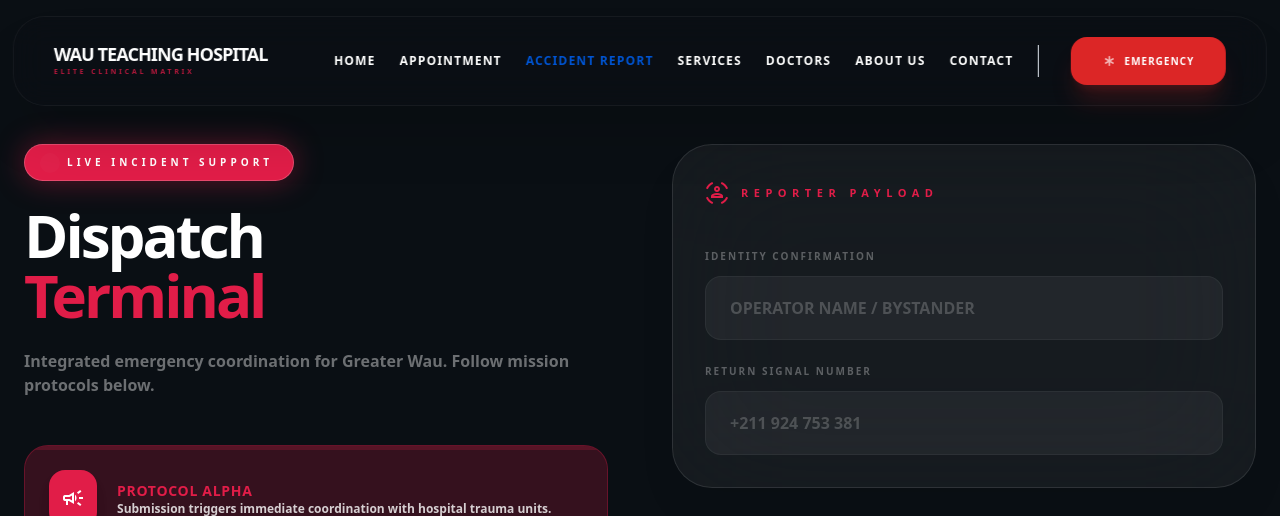
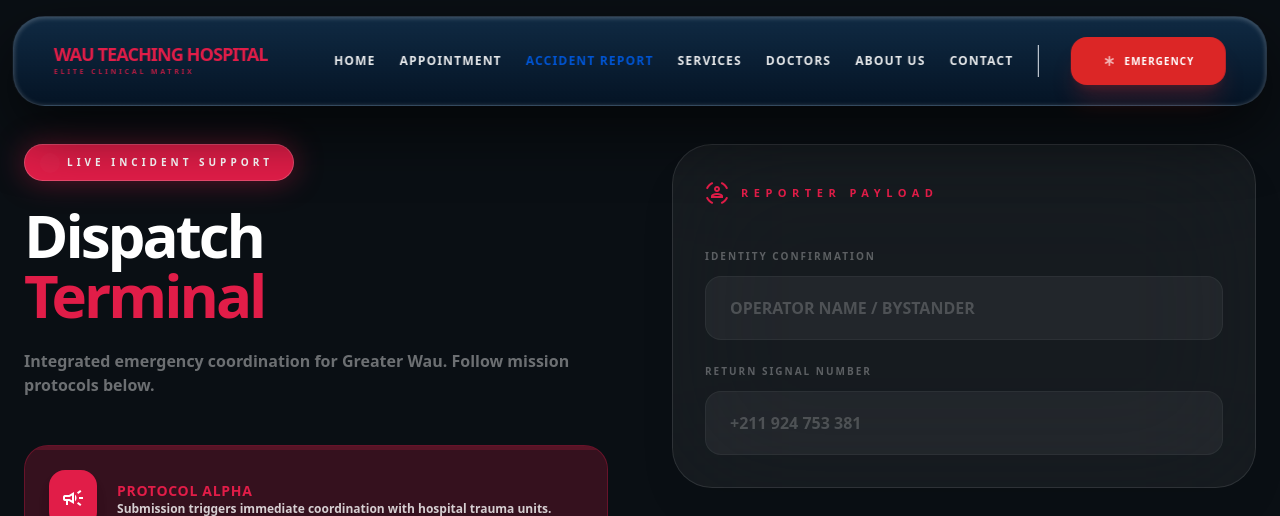
Before and after one commit to NarimanOusman/Wau_Teaching_Hospital, a Django app: page /accident_report/ in a window 1280 px wide. Shown: the top 516 px of the page. Run offline with Django 5.2, Linux system fonts and the light colour scheme; some libraries are stand-ins or nearby versions.

```diff
--- a/hospital/templates/accident_report.html
+++ b/hospital/templates/accident_report.html
@@ -4,7 +4,7 @@
 
 {% block body_class %}theme-dark bg-[#0A0F14] text-white{% endblock %}
 
-{% block logo_text_class %}text-white{% endblock %}
+{% block logo_text_class %}text-emergency{% endblock %}
 {% block logo_sub_class %}text-emergency{% endblock %}
 
 {% block nav_accident_active %}!text-accent{% endblock %}
--- a/hospital/templates/base.html
+++ b/hospital/templates/base.html
@@ -54,35 +54,29 @@
         .glass-navbar {
             @apply fixed top-0 md:top-4 left-0 md:left-1/2 md:-translate-x-1/2 z-[100] transition-all duration-500
                    w-full md:w-[98%] max-w-[1400px] rounded-none md:rounded-[2rem] border-b md:border border-white/20 shadow-premium;
-            backdrop-filter: blur(16px);
+            backdrop-filter: blur(20px);
+            background: linear-gradient(180deg, #102a43 0%, #051425 100%) !important;
+            border: 1px solid rgba(255, 255, 255, 0.15) !important;
+            box-shadow: inset 0 1px 5px rgba(255, 255, 255, 0.25), 0 25px 60px rgba(0, 0, 0, 0.6) !important;
         }
 
         .navbar-scrolled {
             @apply top-0 md:top-2 w-full md:w-[98%] py-3 md:py-4 shadow-2xl;
-        }
-
-        .theme-light .glass-navbar {
-            @apply bg-white md:bg-white/90;
-        }
-        .theme-dark .glass-navbar {
-            @apply bg-[#0A0F14] md:bg-[#0A0F14]/90 border-white/5;
+            background: linear-gradient(180deg, #0d2137 0%, #050c18 100%) !important;
         }
 
         .nav-link {
-            @apply font-bold text-xs tracking-widest uppercase transition-all duration-300 relative py-2;
+            @apply font-bold text-xs tracking-widest uppercase transition-all duration-300 relative py-2 text-white/90 hover:text-white;
         }
 
         .nav-link::after {
             content: '';
-            @apply absolute bottom-0 left-0 w-0 h-[2px] bg-accent transition-all duration-300;
+            @apply absolute bottom-0 left-0 w-0 h-[2px] bg-emergency transition-all duration-300;
         }
 
         .nav-link:hover::after {
             @apply w-full;
         }
-
-        .theme-light .nav-link { @apply text-primary/80 hover:text-accent; }
-        .theme-dark .nav-link { @apply text-white hover:text-white/80; }
 
         /* Mobile Drawer (50% Width / 50% Height) */
         #mobile-menu {
@@ -126,7 +120,7 @@
             <a href="/home/" class="flex items-center gap-3 group">
                 <div class="flex flex-col">
                     <span
-                        class="{% block logo_text_class %}text-white{% endblock %} text-lg font-[900] uppercase tracking-tighter leading-none">Wau
+                        class="{% block logo_text_class %}text-emergency{% endblock %} text-lg font-[900] uppercase tracking-tighter leading-none">Wau
                         Teaching
                         Hospital</span>
                     <span
@@ -171,7 +165,7 @@
                     <div class="flex justify-between items-center mb-8">
                         <div class="flex flex-col">
                             <span
-                                class="{% block mobile_logo_class %}text-white{% endblock %} text-xs font-black uppercase tracking-tighter">Wau
+                                class="{% block mobile_logo_class %}text-emergency{% endblock %} text-xs font-black uppercase tracking-tighter">Wau
                                 Teaching Hospital</span>
                             <span
                                 class="text-[6px] font-black uppercase tracking-[0.4em] text-emergency mt-0.5 opacity-80">Elite
```
